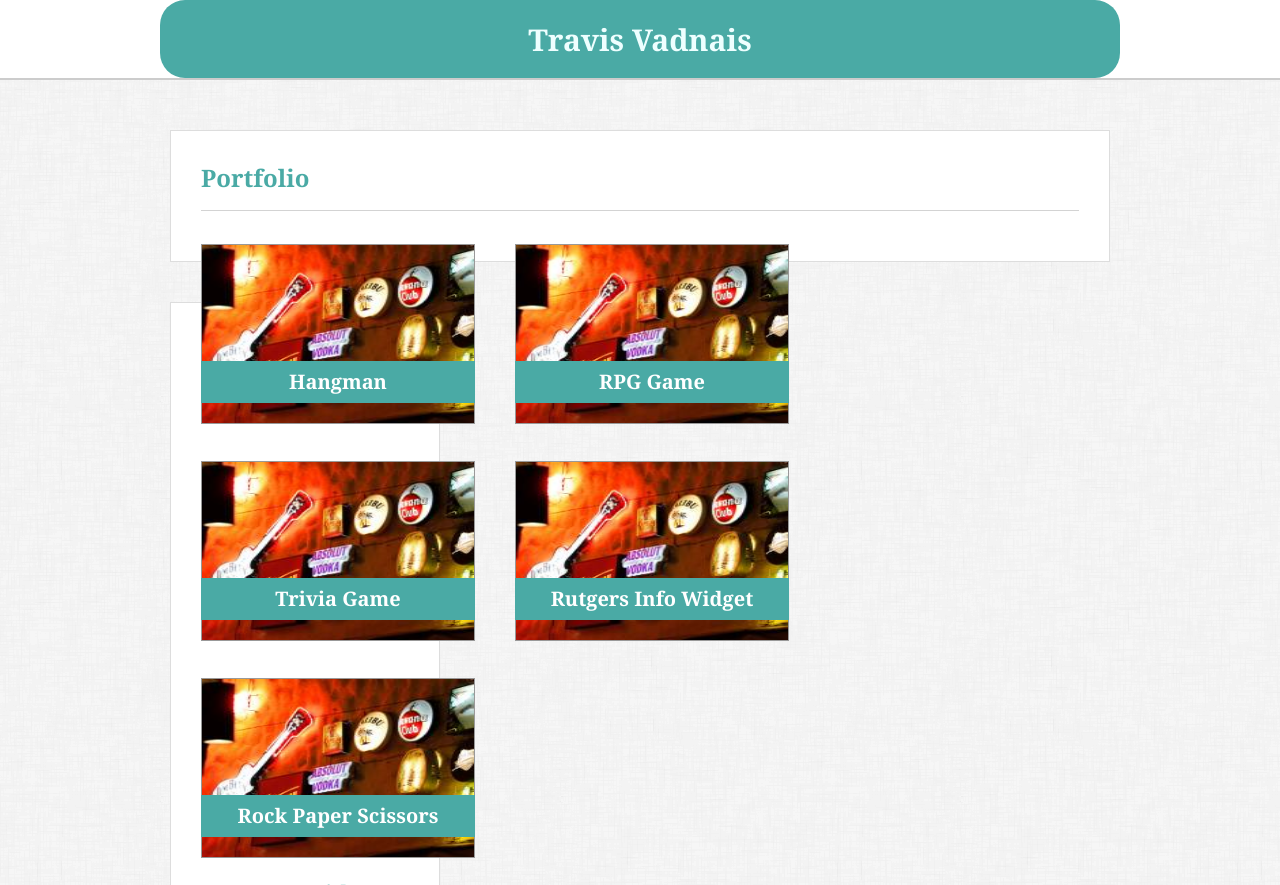
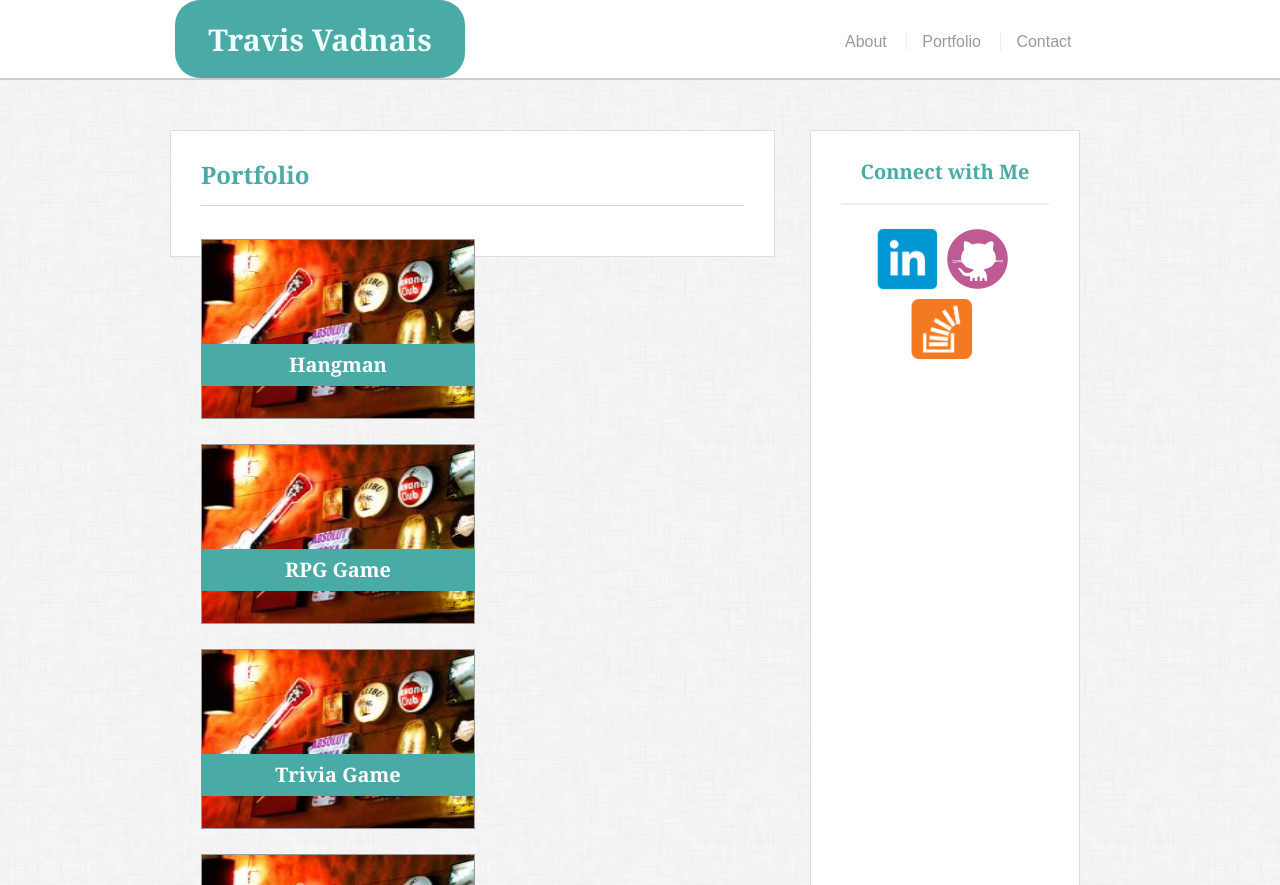
Before and after one commit to travisvadnais/Responsive-Portfolio, a plain HTML site: page portfolio.html in a window 1280 px wide. Shown: the top 885 px of the page. Drawn offline with nearby package versions, Linux system fonts and the light colour scheme.

Commit message:
update other HTML pages

```diff
--- a/portfolio.html
+++ b/portfolio.html
@@ -5,6 +5,7 @@
     <meta charset= "UTF-8"/>
     <meta name="viewport" content="width=device-width, initial-scale=1.0">
     <link rel="stylesheet" type="text/css" href="assets/css/reset.css">
+    <link rel="stylesheet" href="https://maxcdn.bootstrapcdn.com/bootstrap/4.0.0/css/bootstrap.min.css" integrity="sha384-Gn5384xqQ1aoWXA+058RXPxPg6fy4IWvTNh0E263XmFcJlSAwiGgFAW/dAiS6JXm" crossorigin="anonymous">
     <link rel="stylesheet" type="text/css" href="assets/css/style.css"/>
     <title>Portfolio</title>
 </head>
@@ -13,17 +14,25 @@
 
         <header id="masthead">
             <div class="container">
+                <div class="row">
+                    <div class="col-sm-4">
                         <a href="index.html" id="logo">Travis Vadnais</a>
+                    </div>
+                    <div id="navbar" class="offset-sm-4 col-sm-4">
                         <nav>
                             <a href="index.html">About</a>
                             <a href="portfolio.html">Portfolio</a>
                             <a href="contact.html">Contact</a>
                         </nav>
                     </div>
+                </div>
+            </div>
         </header>
 
 
     <div id="main_container" class="container">
+        <div class="row">
+            <div class="col-sm-8" id="important_stuff">
                 <!--Start code for 'Portfolio' Section-->
                 <section class="main_section">
                     <h1>Portfolio</h1>
@@ -52,9 +61,8 @@
                         <img src="assets/images/placeholder.jpg">
                         <h3>Rock Paper Scissors</h3>
                     </div>
-
                 </section>
-
+            </div>
                 <!--Sidebar Code Starts here-->
                 <section class="sidebar">
                     <h2>Connect with Me</h2>
@@ -68,6 +76,8 @@
                         <img class="social" src="assets/images/stackoverflow.png" alt="Stack Overflow">
                     </a>
                 </section>
+            </div>
+        </div>
     </div>
 
     <footer>
```
Also changed, not shown: index.html (+1 -0 lines). Lines whose indentation alone changed are shown as unchanged.
